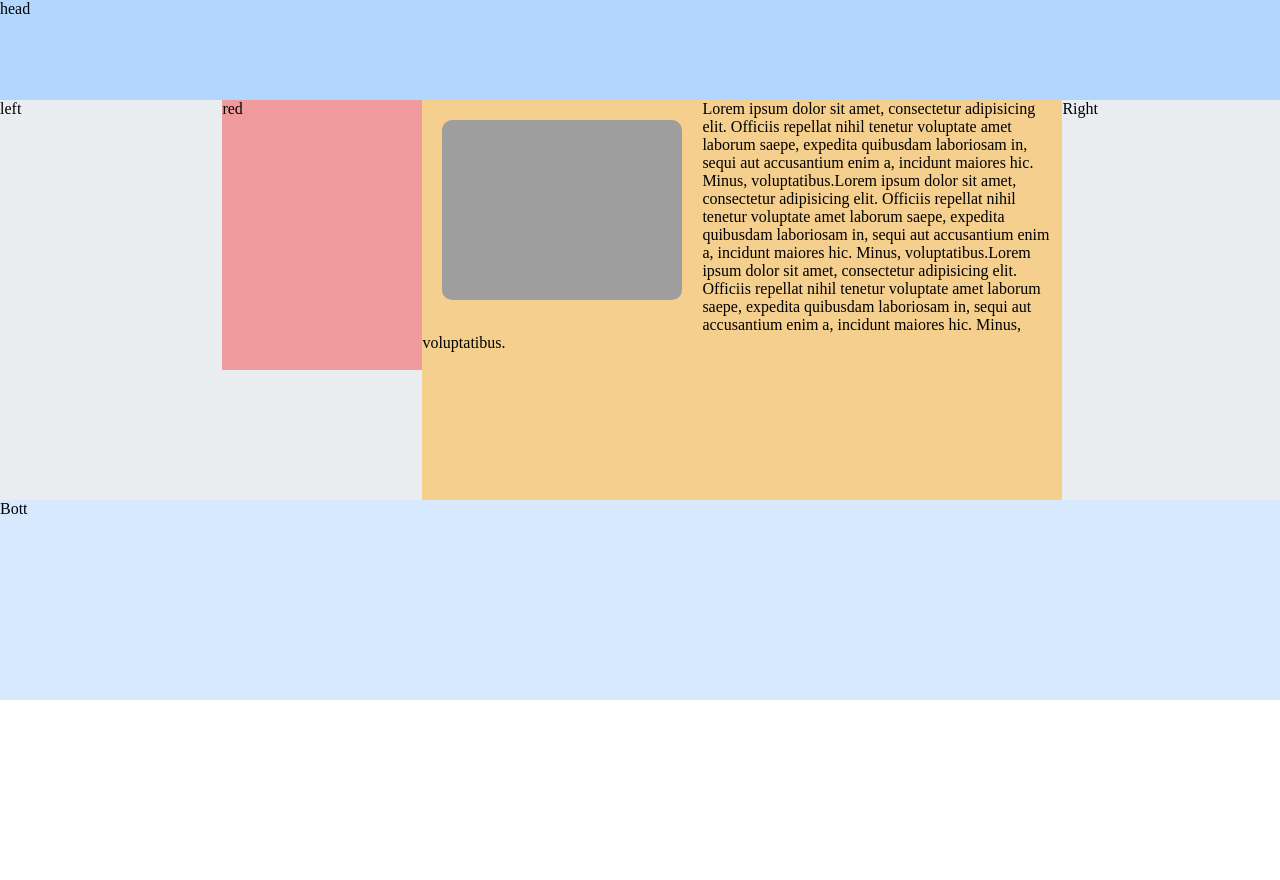
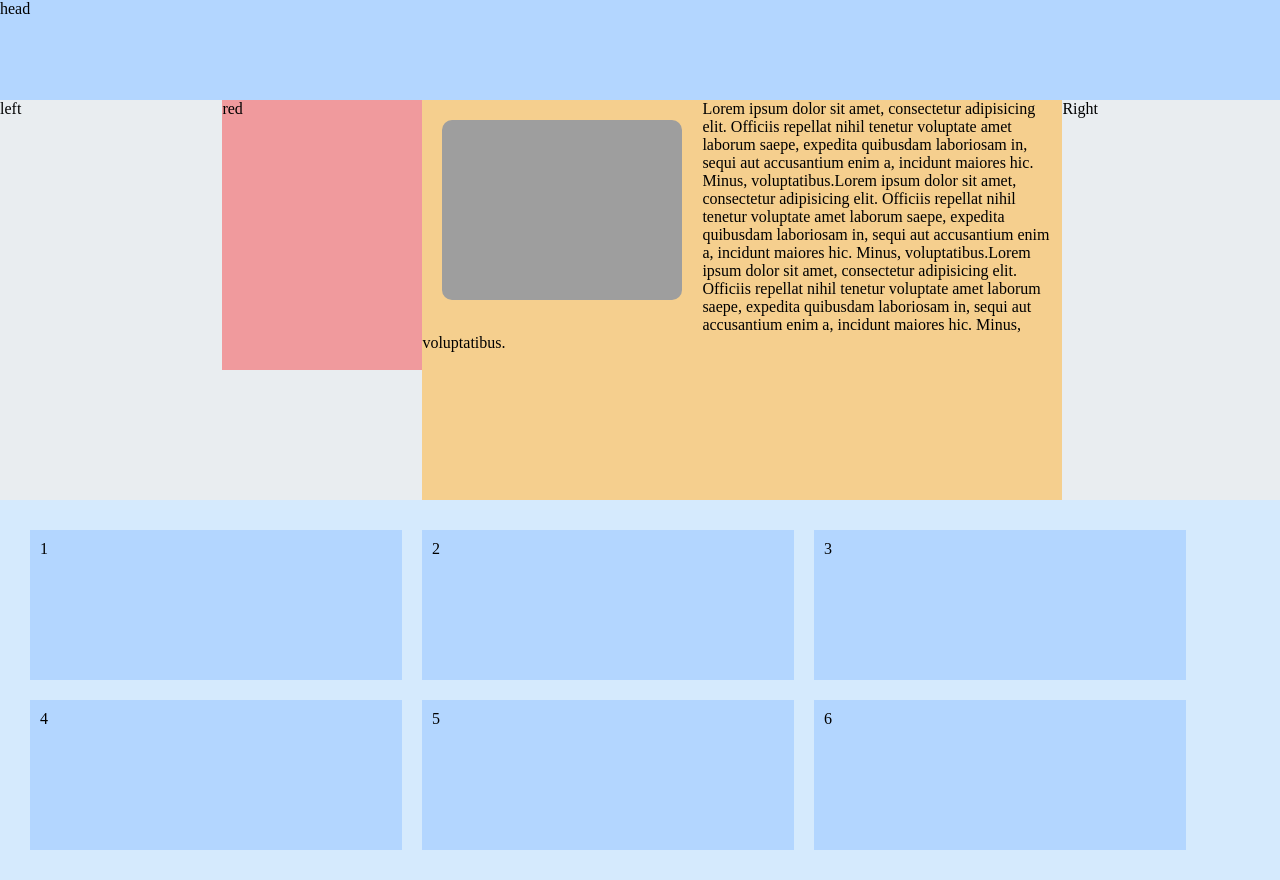
Before and after one commit to vadimaculov/Home-work-5, a plain HTML site: page index.html in a window 1280 px wide. Before the commit the page ends 800 px from the top, so only its background shows below. Drawn offline with Linux system fonts and the light colour scheme; grey boxes are pictures that could not be loaded.

Commit message:
HW5-Add a flex boxes

```diff
--- a/index.html
+++ b/index.html
@@ -30,7 +30,15 @@
 
   <div class="right h-center float-left">Right</div>
 
-  <div class="bott">Bott</div>
+  <div class="flex-container">
+    <div class="flex-item">1</div>
+    <div class="flex-item">2</div>
+    <div class="flex-item">3</div>
+    <div class="flex-item">4</div>
+    <div class="flex-item">5</div>
+    <div class="flex-item">6</div>
+  </div>
+
 </body>
 
 </html>
--- a/main.css
+++ b/main.css
@@ -29,17 +29,6 @@
     width: 50%;
     position: relative;
   }
-/*
-   .foto {
-    border: 2px solid black;
-    border-radius: 10px;
-    height: 180px;
-    width: 240px;
-    position: absolute;
-    top: 0;
-    margin: 40px;
-  }
-*/
 
   .image {
     width: 240px;
@@ -61,12 +50,27 @@
     width: 17%;
   }
 
-  .bott {
-    clear: both;
-    background-color: #D7E9FF;
-    height: 200px;
-  }
 
   .clear {
     float: both;
   }
+
+  .flex-container {
+    background-color: #D5EAFD;
+    display: flex;
+    flex-direction: row;
+    flex-wrap: wrap;
+    padding: 20px;
+    margin: 0;
+
+  }
+
+  .flex-item {
+      background: #B3D6FF;
+      padding: 10px;
+      width: 30%;
+      height: 150px;
+      margin: 10px;
+      padding: 10px;
+
+  }
```
